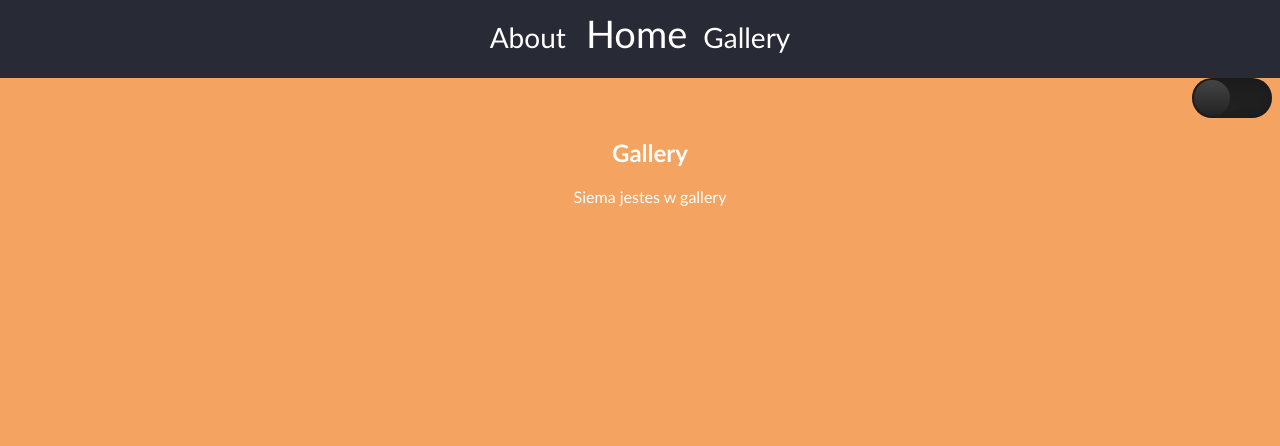
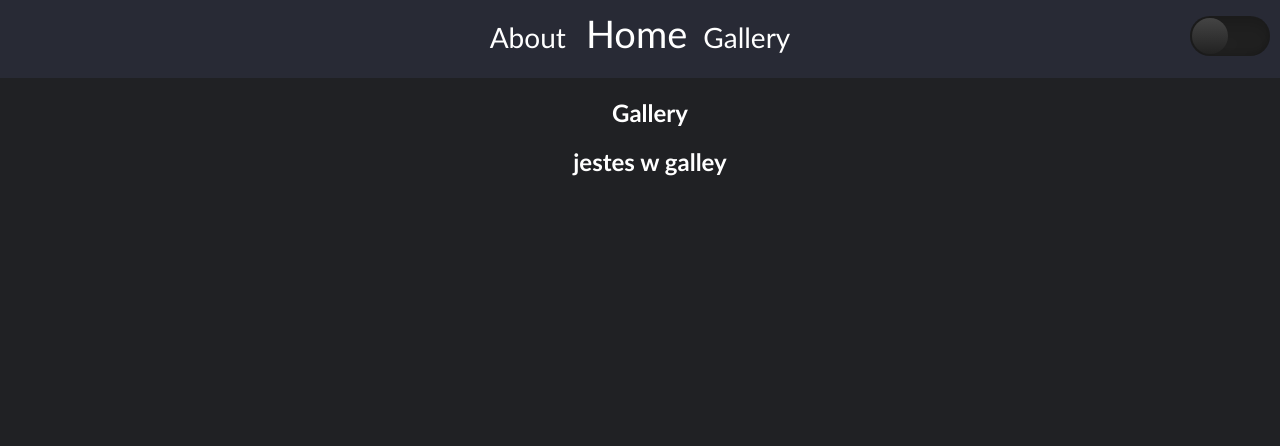
Before and after one commit to JakubSzuber/Local-Monuments-Website, a Flask app: page /gallery in a window 1280 px wide. Shown: the top 446 px of the page. Run offline with Flask 2, Linux system fonts and the light colour scheme; some libraries are stand-ins or nearby versions.

Commit message:
fixed bug with position of the toggle button and expand toggle button functionality

```diff
--- a/services/web/template/about.html
+++ b/services/web/template/about.html
@@ -3,12 +3,11 @@
 
 {% block style %}
       body {
-      background-color: grey;
-      color: white
+          /**/
       }
 {% endblock %}
 
 {% block content %}
     <h1>{% block title %} About {% endblock %}</h1>
-    <p>Siema jestes w about</p>
+    <h1>jestes w about</h1>
 {% endblock %}
--- a/services/web/template/base.html
+++ b/services/web/template/base.html
@@ -32,6 +32,10 @@
             overflow: hidden;
         }
 
+        .menu.active {
+        background-color: #222425;
+        }
+
         .menu a {
             color: white;
             text-align: center;
@@ -63,6 +67,11 @@
             font-size:12px;
         }
 
+        footer.active {
+            background-color: #2f2f35;
+            color: white;
+        }
+
         footer p {
             margin: 0px;
             margin-top: 9px;
@@ -74,8 +83,8 @@
         }
 
         #toggle {
-            position:relative;
-            top: 50%;  /*TODO: change value*/
+            position: absolute;
+            top: 2%;
             left: 93%;
             display:block;
             width:80px;
@@ -148,9 +157,14 @@
     <script>
         const body = document.querySelector('body');
         const toggle = document.getElementById('toggle');
+        const footer = document.querySelector('footer');
+        const menu = document.getElementById('menu');
+
         toggle.onclick=function(){
             toggle.classList.toggle('active');
             body.classList.toggle('active');
+            footer.classList.toggle('active');
+            menu.classList.toggle('active');
         }
     </script>
 </body>
--- a/services/web/template/gallery.html
+++ b/services/web/template/gallery.html
@@ -3,12 +3,11 @@
 
 {% block style %}
       body {
-      background-color: rgb(244,164,96);
-      color: white
+          /**/
       }
 {% endblock %}
 
 {% block content %}
     <h1>{% block title %} Gallery {% endblock %}</h1>
-    <p>Siema jestes w gallery</p>
+    <h1>jestes w galley</h1>
 {% endblock %}
--- a/services/web/template/home.html
+++ b/services/web/template/home.html
@@ -3,8 +3,7 @@
 
 {% block style %}
       body {
-      background-color: green;
-      color: white
+          /**/
       }
 {% endblock %}
 
```
